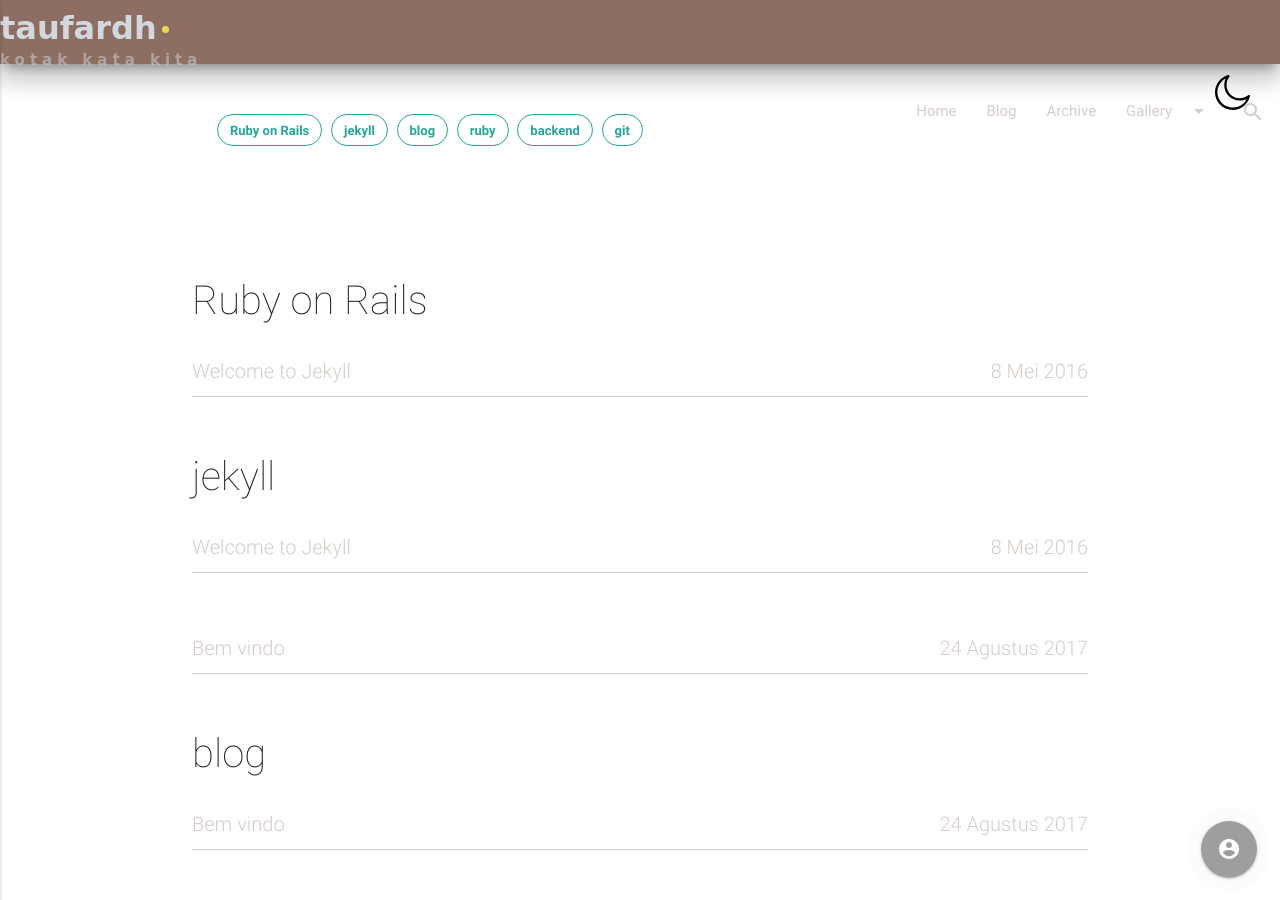
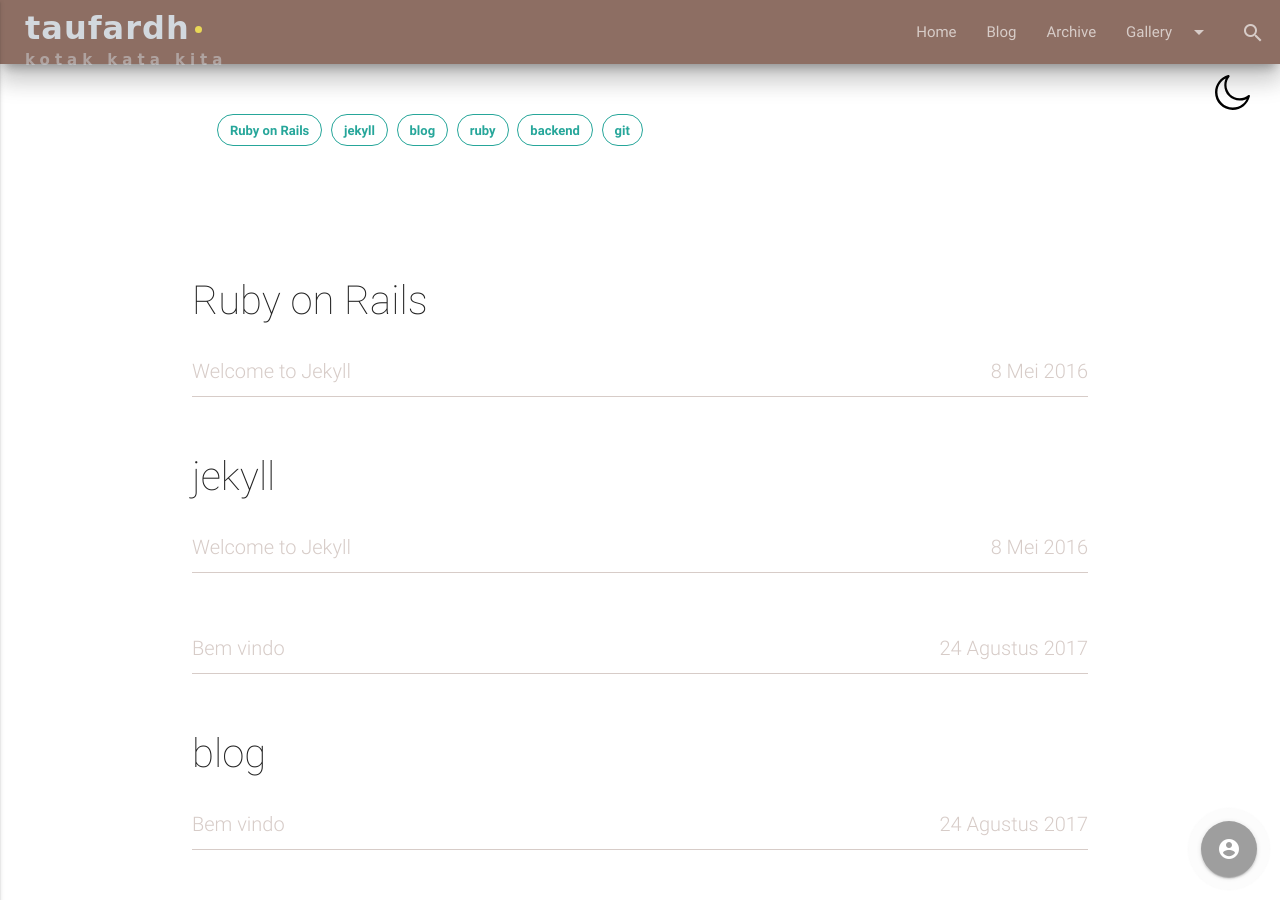
Before and after one commit to taufardh/old_project, a Jekyll site: the page built from tags.html, in a window 1280 px wide and 900 px high. Built offline with Jekyll 4.4.1, drawn with Linux system fonts in a browser that asks for light colours.

Commit message:
stylized title

```diff
--- a/_includes/navbar.html
+++ b/_includes/navbar.html
@@ -2,6 +2,7 @@
   <nav class="z-depth-5" role="navigation">
     <div class="nav-wrapper main-nav">
       <!-- <a href="#" class="brand-logo">&lt;/&gt; {{ site.username  }}</a> -->
+      <div class="brand-logo">
         <div class="boxweb">
           <div class="titleweb">
               <span class="blockweb"></span>
@@ -10,6 +11,7 @@
           <div class="roleweb">
               <div class="blockweb"></div>
               <p>kotak kata kita</p>
+          </div>
         </div>
       </div>
       <a href="#" data-activates="nav-mobile" class="button-collapse"><i class="material-icons">menu</i></a>
```
Lines whose indentation alone changed are shown as unchanged.
